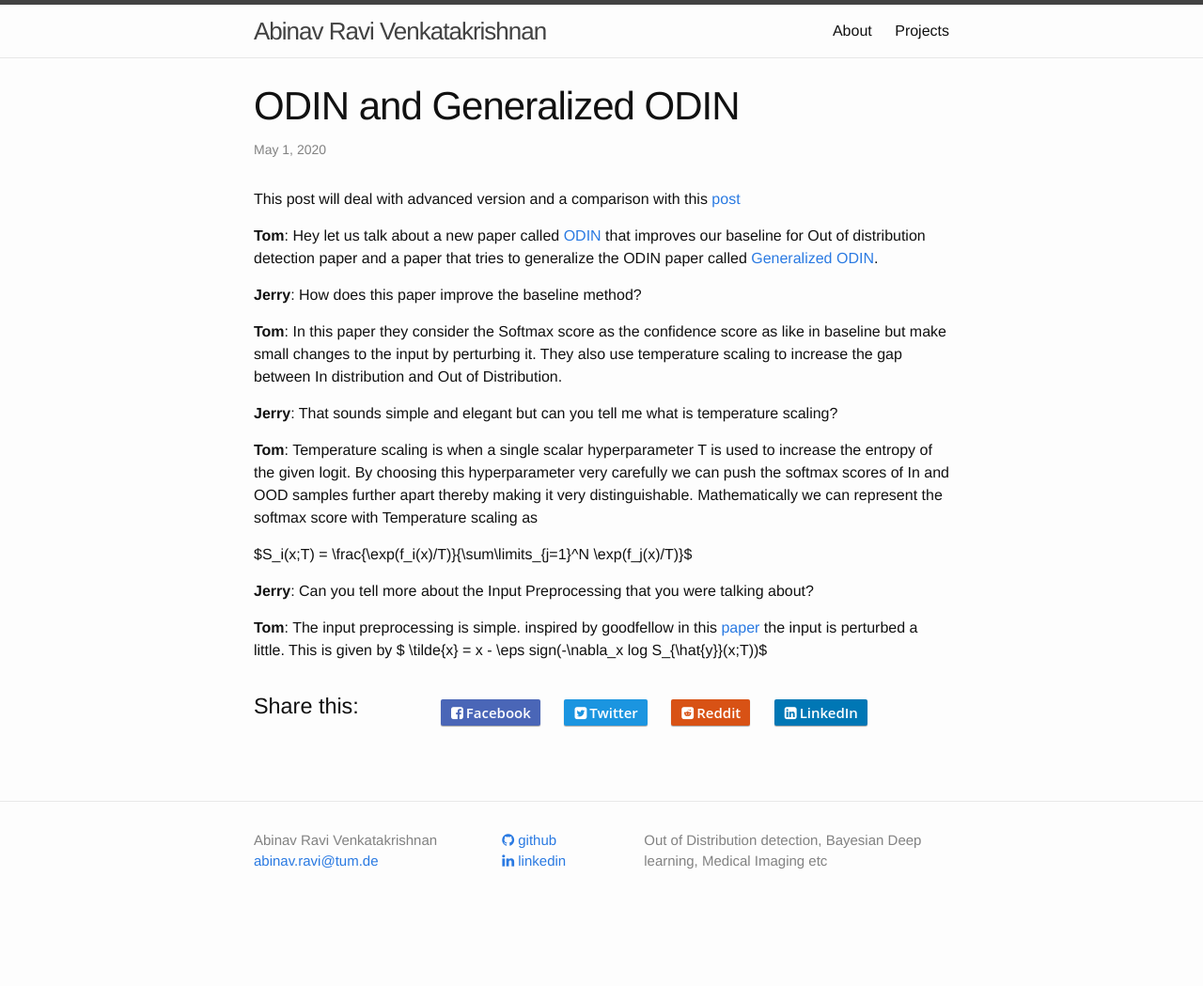
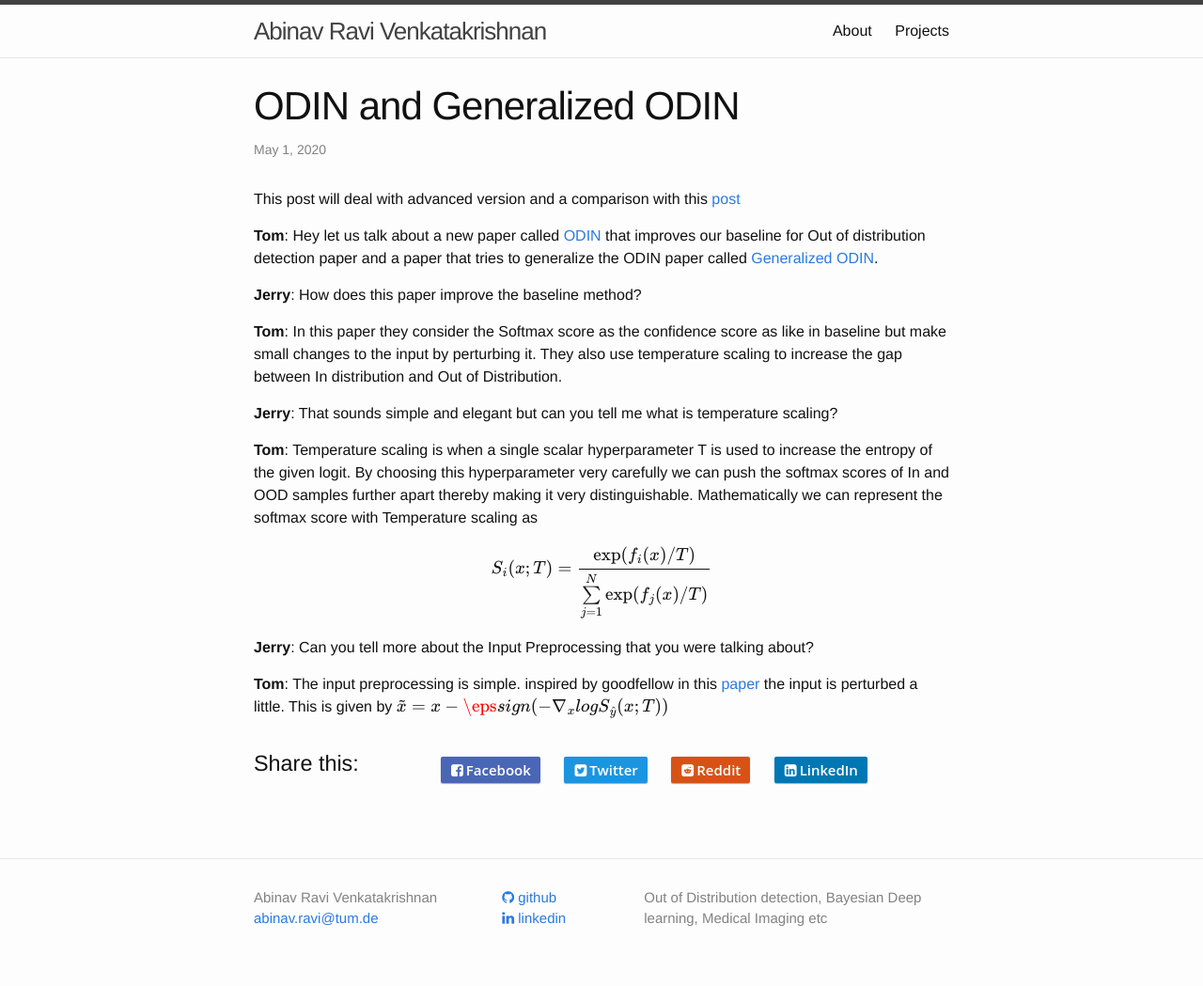
Before and after one commit to AbinavRavi/AbinavRavi.github.io, a Jekyll site: the page built from _posts/2020-02-29-ODIN_and_Generalized_ODIN.markdown, in a window 1280 px wide. Shown: the whole page at 94% size. Built offline with Jekyll 4.4.1, drawn with Linux system fonts in a browser that asks for light colours; nearby versions of some CDN libraries; formulas are drawn with MathJax 3; comment, search, counter and statistics services are not loaded; before the commit the page ends 988 px from its top, so only the background shows below that.

Commit message:
check mathematical notation

```diff
--- a/_posts/2020-02-29-ODIN_and_Generalized_ODIN.markdown
+++ b/_posts/2020-02-29-ODIN_and_Generalized_ODIN.markdown
@@ -20,8 +20,8 @@ This post will deal with advanced version and a comparison with this [post](http
 **Tom**: Temperature scaling is when a single scalar hyperparameter T is used to increase the entropy of the given logit. By choosing this hyperparameter very carefully we can push the softmax scores of In and OOD samples further apart thereby making it very distinguishable.
 Mathematically we can represent the softmax score with Temperature scaling as
 
-$S_i(x;T) = \frac{\exp(f_i(x)/T)}{\sum\limits_{j=1}^N \exp(f_j(x)/T)}$
+$$ S_i(x;T) = \frac{\exp(f_i(x)/T)}{\sum\limits_{j=1}^N \exp(f_j(x)/T)} $$
 
 **Jerry**: Can you tell more about the Input Preprocessing that you were talking about?
 
-**Tom**: The input preprocessing is simple. inspired by goodfellow in this [paper](https://arxiv.org/abs/1412.6572) the input is perturbed a little. This is given by $ \tilde{x} = x - \eps sign(-\nabla_x log S_{\hat{y}}(x;T))$
+**Tom**: The input preprocessing is simple. inspired by goodfellow in this [paper](https://arxiv.org/abs/1412.6572) the input is perturbed a little. This is given by $$ \tilde{x} = x - \eps sign(-\nabla_x log S_{\hat{y}}(x;T))$$
```
